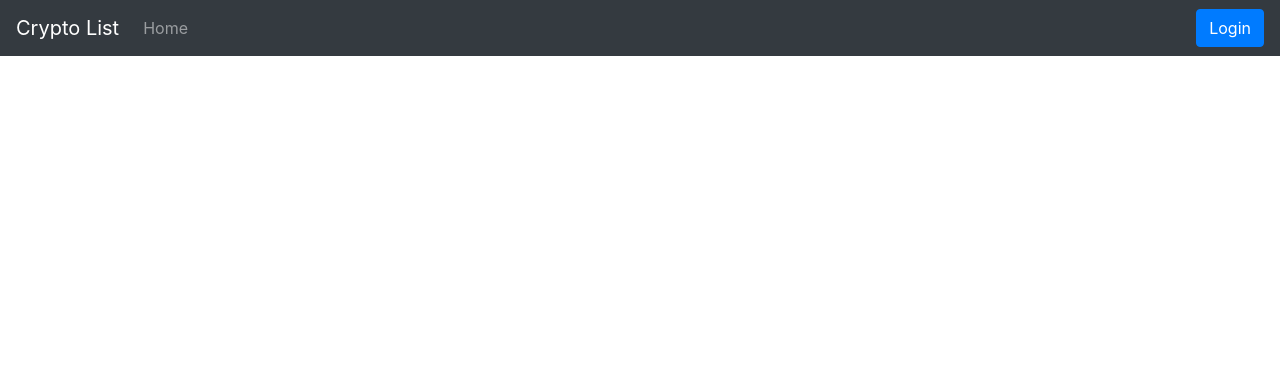
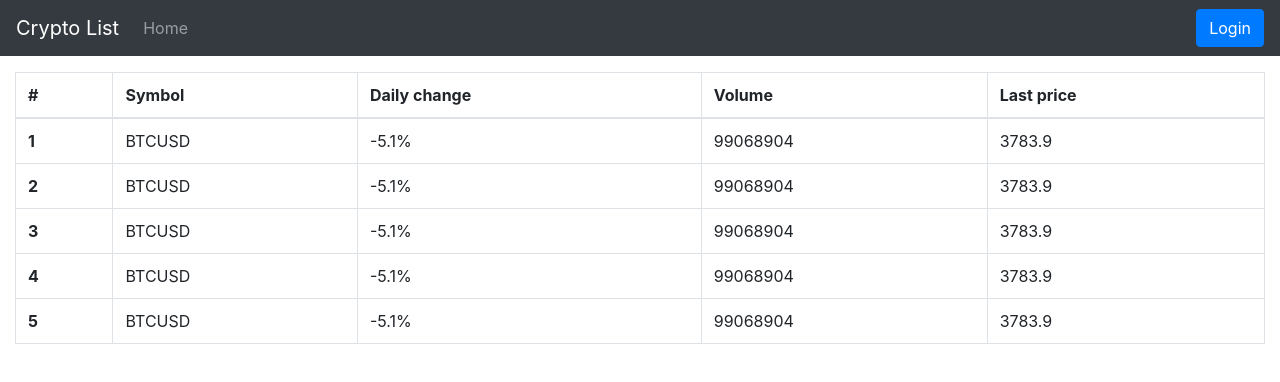
Before and after one commit to nenadbarjak/crypto-list, a React app: page / in a window 1280 px wide. Shown: the top 382 px of the page. Built offline with nearby package versions, Linux system fonts and the light colour scheme.

Commit message:
added Home component

```diff
--- a/src/App.js
+++ b/src/App.js
@@ -1,5 +1,6 @@
 import React, { useState } from 'react';
 import Header from './components/Header';
+import Home from './components/Home';
 
 const App = () => {
     const [loggedIn, setLoggedIn] = useState(false)
@@ -14,6 +15,7 @@ const App = () => {
                 loggedIn={loggedIn}
                 login={login}
             />
+            <Home />
         </div>
     );
 }
--- /dev/null
+++ b/src/components/Home.js
@@ -0,0 +1,68 @@
+import React from 'react';
+import Container from 'react-bootstrap/Container';
+import Table from 'react-bootstrap/Table';
+
+
+const Home = () => {
+    const data = [
+        {
+            symbol: 'BTCUSD',
+            dailyChange: '-5.1%',
+            volume: 99068904,
+            lastPrice: 3783.9
+        },
+        {
+            symbol: 'BTCUSD',
+            dailyChange: '-5.1%',
+            volume: 99068904,
+            lastPrice: 3783.9
+        },
+        {
+            symbol: 'BTCUSD',
+            dailyChange: '-5.1%',
+            volume: 99068904,
+            lastPrice: 3783.9
+        },
+        {
+            symbol: 'BTCUSD',
+            dailyChange: '-5.1%',
+            volume: 99068904,
+            lastPrice: 3783.9
+        },
+        {
+            symbol: 'BTCUSD',
+            dailyChange: '-5.1%',
+            volume: 99068904,
+            lastPrice: 3783.9
+        }
+    ]
+
+    return (
+        <Container fluid className="pt-3">
+            <Table bordered>
+                <thead>
+                    <tr>
+                        <th>#</th>
+                        <th>Symbol</th>
+                        <th>Daily change</th>
+                        <th>Volume</th>
+                        <th>Last price</th>
+                    </tr>
+                </thead>
+                <tbody>
+                    {data.map((currency, index) => (
+                        <tr key={index}>
+                            <th>{index + 1}</th>
+                            <td>{currency.symbol}</td>
+                            <td>{currency.dailyChange}</td>
+                            <td>{currency.volume}</td>
+                            <td>{currency.lastPrice}</td>
+                        </tr>
+                    ))}
+                </tbody>
+            </Table>
+        </Container>
+    );
+}
+
+export default Home;
```
